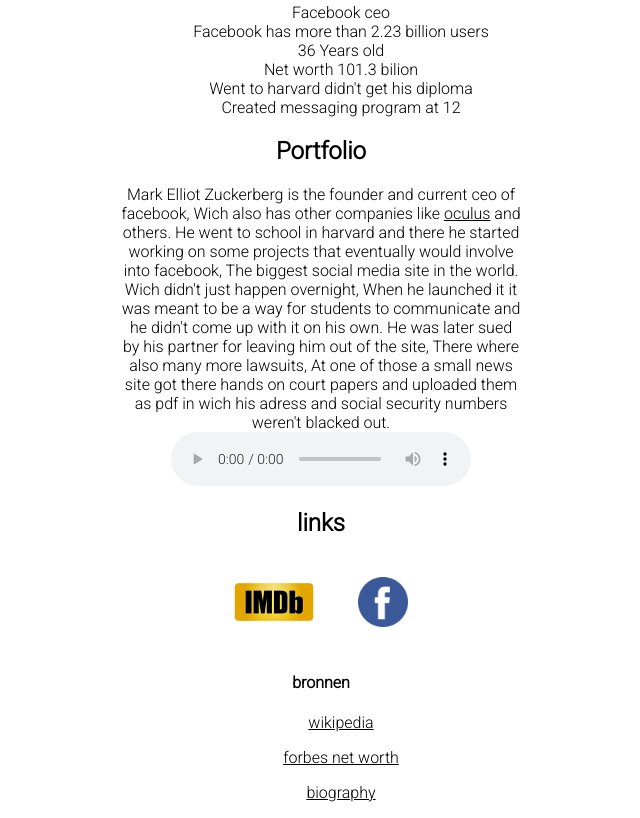
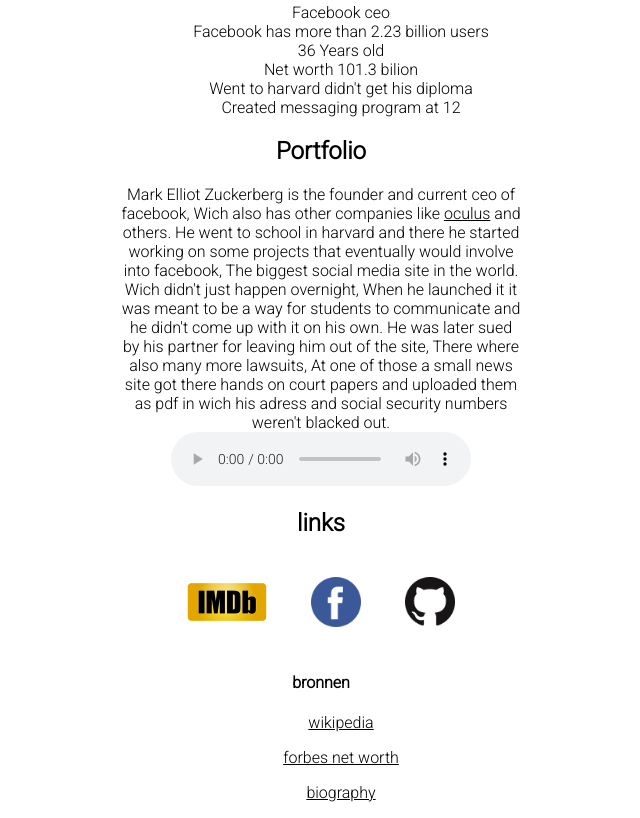
Before and after one commit to barry01943/zukie, a website built with Parcel: page index.html in a window 1280 px wide. Shown: the part 532-1350 px from the top of the page, without its empty margins (319-959 px from the left). Built offline with nearby package versions, Linux system fonts and the light colour scheme.

Commit message:
change 2
added github logo + link to repository

```diff
--- a/index.html
+++ b/index.html
@@ -55,6 +55,7 @@
   <a href="https://www.imdb.com/name/nm3212916/"><img src="img/IMDb-Logo-640x400.png" height="50" width="80"/></a>
   <a href="https://www.facebook.com/zuck"><img href="https://www.facebook.com/zuck" src="img/facebook.png" height="50"
                                                width="50"/></a>
+  <a href="https://github.com/barry01943/zukie"><img src="img/GitHub-Mark-64px.png" height="50" width="50"/></a>
   <div>
     <h4>bronnen</h4>
     <ul>
```
Also changed, not shown: img/GitHub-Mark-64px.png (added).
